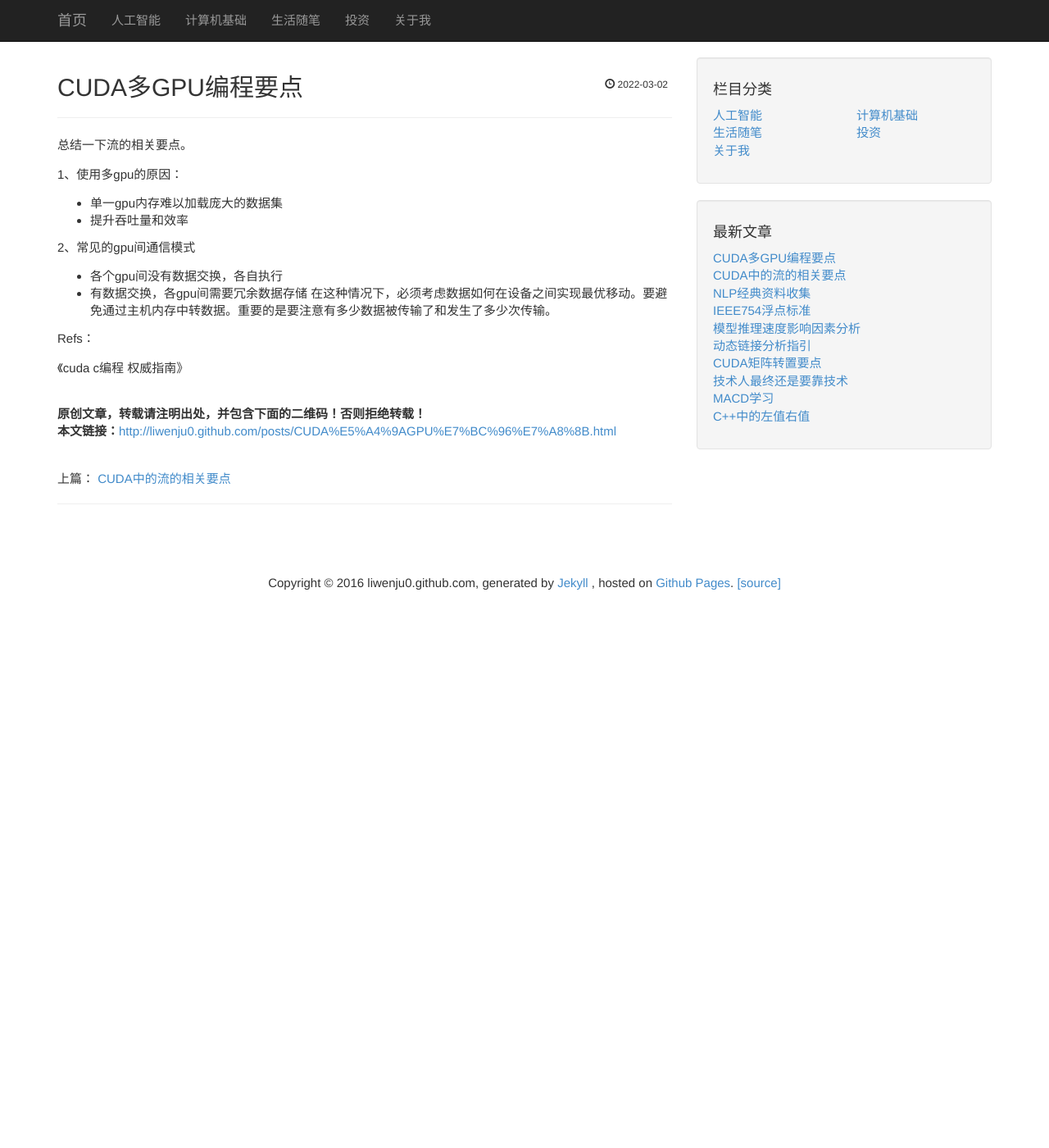
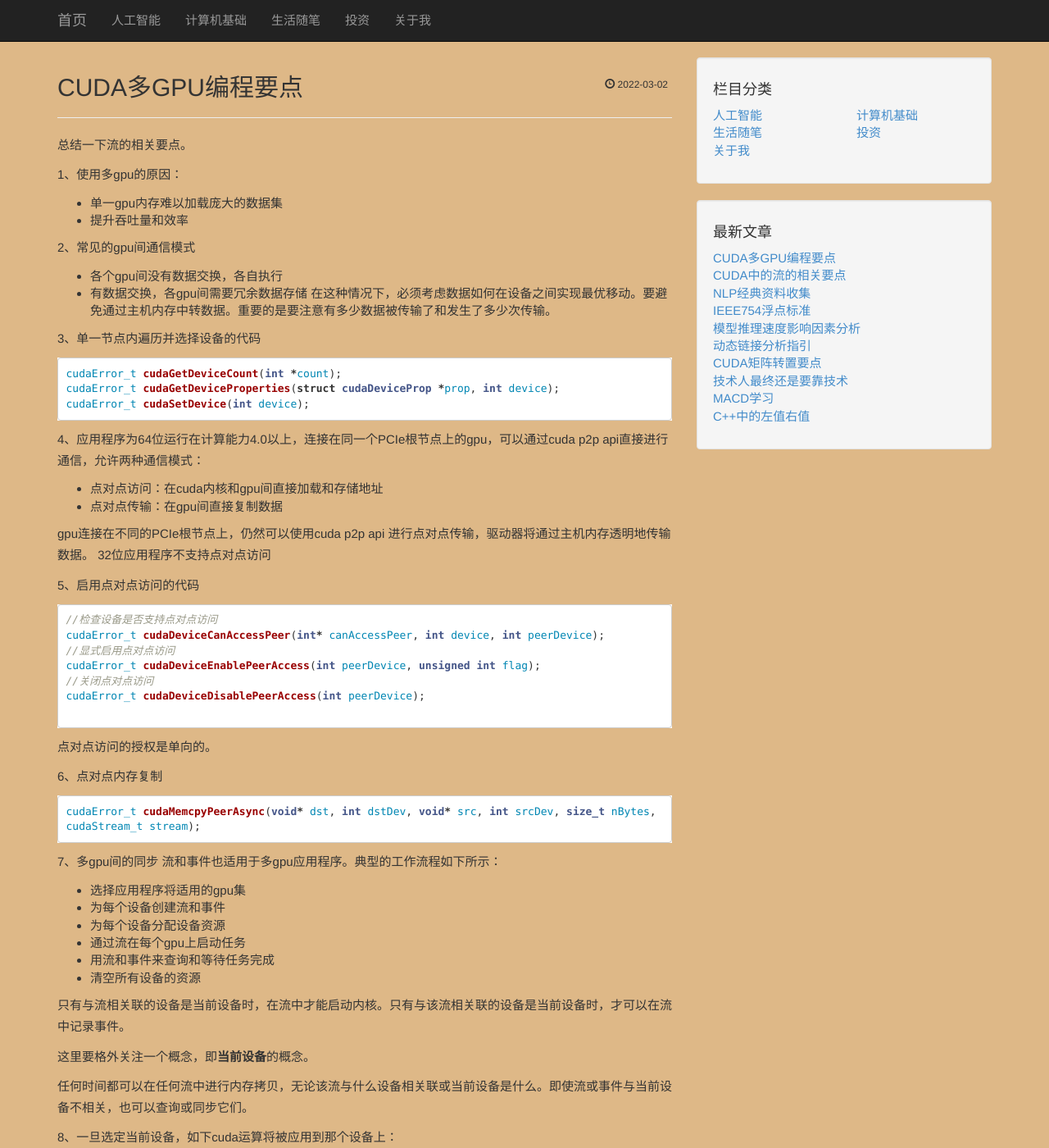
Before and after one commit to liwenju0/liwenju0.github.io, a Jekyll site: the page built from _posts/2022-03-02-CUDA多GPU编程.md, in a window 1280 px wide and 1400 px high. Shown: the whole window at 82% size. Built offline with Jekyll 4.4.1, drawn with Linux system fonts in a browser that asks for light colours; some of the changed text lies outside the part shown.

Commit message:
调整背景颜色

````diff
--- a/_posts/2022-03-02-CUDA多GPU编程.md
+++ b/_posts/2022-03-02-CUDA多GPU编程.md
@@ -21,6 +21,77 @@ published: true
   在这种情况下，必须考虑数据如何在设备之间实现最优移动。要避免通过主机内存中转数据。重要的是要注意有多少数据被传输了和发生了多少次传输。
 
 
+3、单一节点内遍历并选择设备的代码
+```c++
+cudaError_t cudaGetDeviceCount(int *count);
+cudaError_t cudaGetDeviceProperties(struct cudaDeviceProp *prop, int device);
+cudaError_t cudaSetDevice(int device);
+```
+
+4、应用程序为64位运行在计算能力4.0以上，连接在同一个PCIe根节点上的gpu，可以通过cuda p2p api直接进行通信，允许两种通信模式：
+- 点对点访问：在cuda内核和gpu间直接加载和存储地址
+- 点对点传输：在gpu间直接复制数据
+
+gpu连接在不同的PCIe根节点上，仍然可以使用cuda p2p api 进行点对点传输，驱动器将通过主机内存透明地传输数据。
+32位应用程序不支持点对点访问
+
+5、启用点对点访问的代码
+```c++
+//检查设备是否支持点对点访问
+cudaError_t cudaDeviceCanAccessPeer(int* canAccessPeer, int device, int peerDevice);
+//显式启用点对点访问
+cudaError_t cudaDeviceEnablePeerAccess(int peerDevice, unsigned int flag);
+//关闭点对点访问
+cudaError_t cudaDeviceDisablePeerAccess(int peerDevice);
+
+```
+点对点访问的授权是单向的。
+
+6、点对点内存复制
+```c++
+cudaError_t cudaMemcpyPeerAsync(void* dst, int dstDev, void* src, int srcDev, size_t nBytes, cudaStream_t stream);
+```
+7、多gpu间的同步
+流和事件也适用于多gpu应用程序。典型的工作流程如下所示：
+- 选择应用程序将适用的gpu集
+- 为每个设备创建流和事件
+- 为每个设备分配设备资源
+- 通过流在每个gpu上启动任务
+- 用流和事件来查询和等待任务完成
+- 清空所有设备的资源
+
+只有与流相关联的设备是当前设备时，在流中才能启动内核。只有与该流相关联的设备是当前设备时，才可以在流中记录事件。
+
+这里要格外关注一个概念，即**当前设备**的概念。
+
+任何时间都可以在任何流中进行内存拷贝，无论该流与什么设备相关联或当前设备是什么。即使流或事件与当前设备不相关，也可以查询或同步它们。
+
+
+8、一旦选定当前设备，如下cuda运算将被应用到那个设备上：
+- 任何从主线程中分配来的设备内存将完全地常驻于该设备上
+- 任何由cuda运行时函数分配的主机内存都会有与该设备相关的生存时间
+- 任何由主机线程创建的流或事件都会与该设备相关
+- 任何由主机线程启动的内核都会在该设备上执行
+
+9、跨设备的内存复制不需要显式地设置当前设备。如果在内存复制前指定了设备，也不会影响它的行为。
+
+10、每个流和事件都与单一设备相联系，但同步流和事件时，并不需要该设备为当前设备。
+
+11、
+
+
+
+
+
+
+
+
+
+
+
+
+
+
 
 
 
--- a/css/blog.css
+++ b/css/blog.css
@@ -6,6 +6,7 @@
 
 body {
     padding-top: 70px; /* Required padding for .navbar-fixed-top. Remove if using .navbar-static-top. Change if height of navigation changes. */
+	background-color: burlywood;
 }
 
 footer {
````
